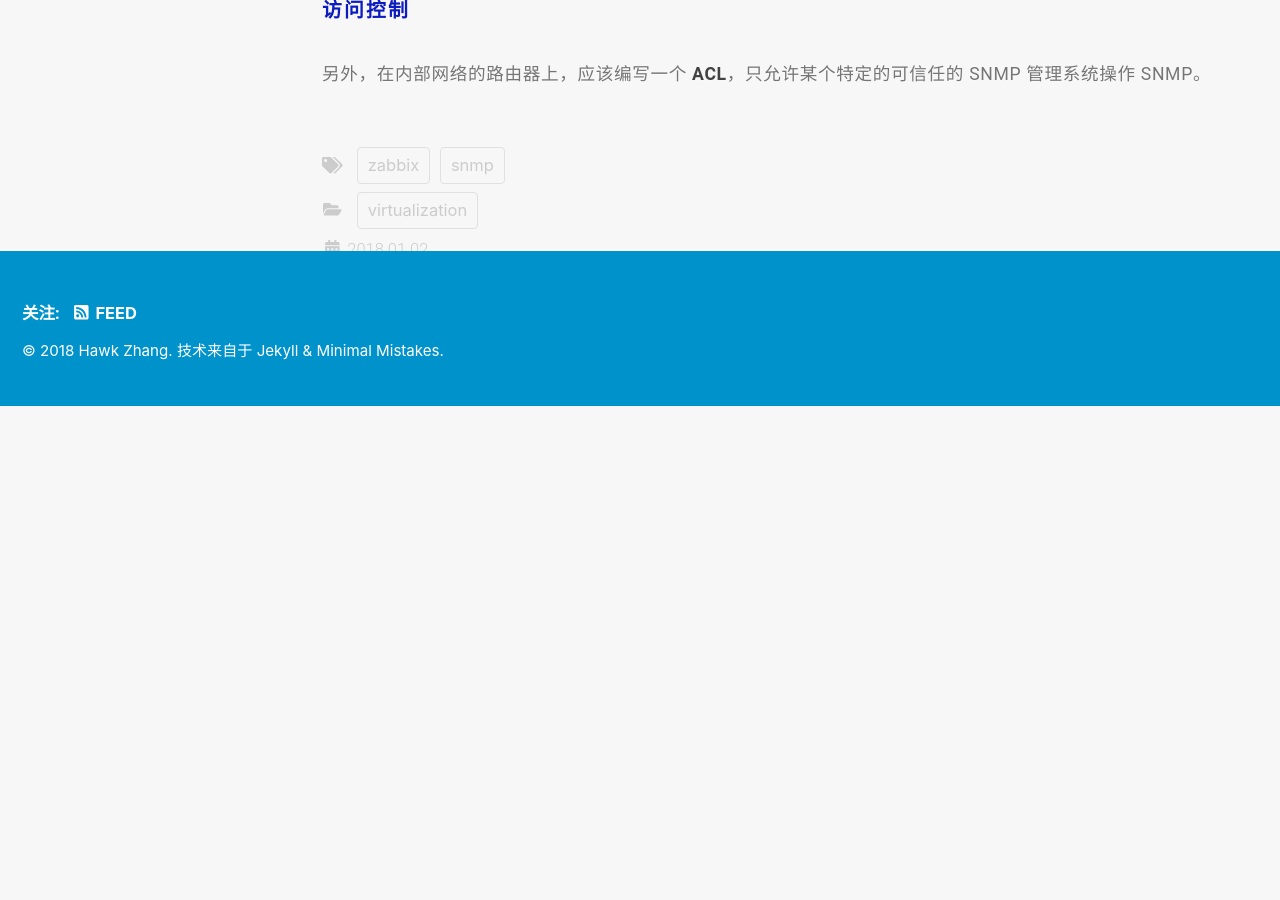
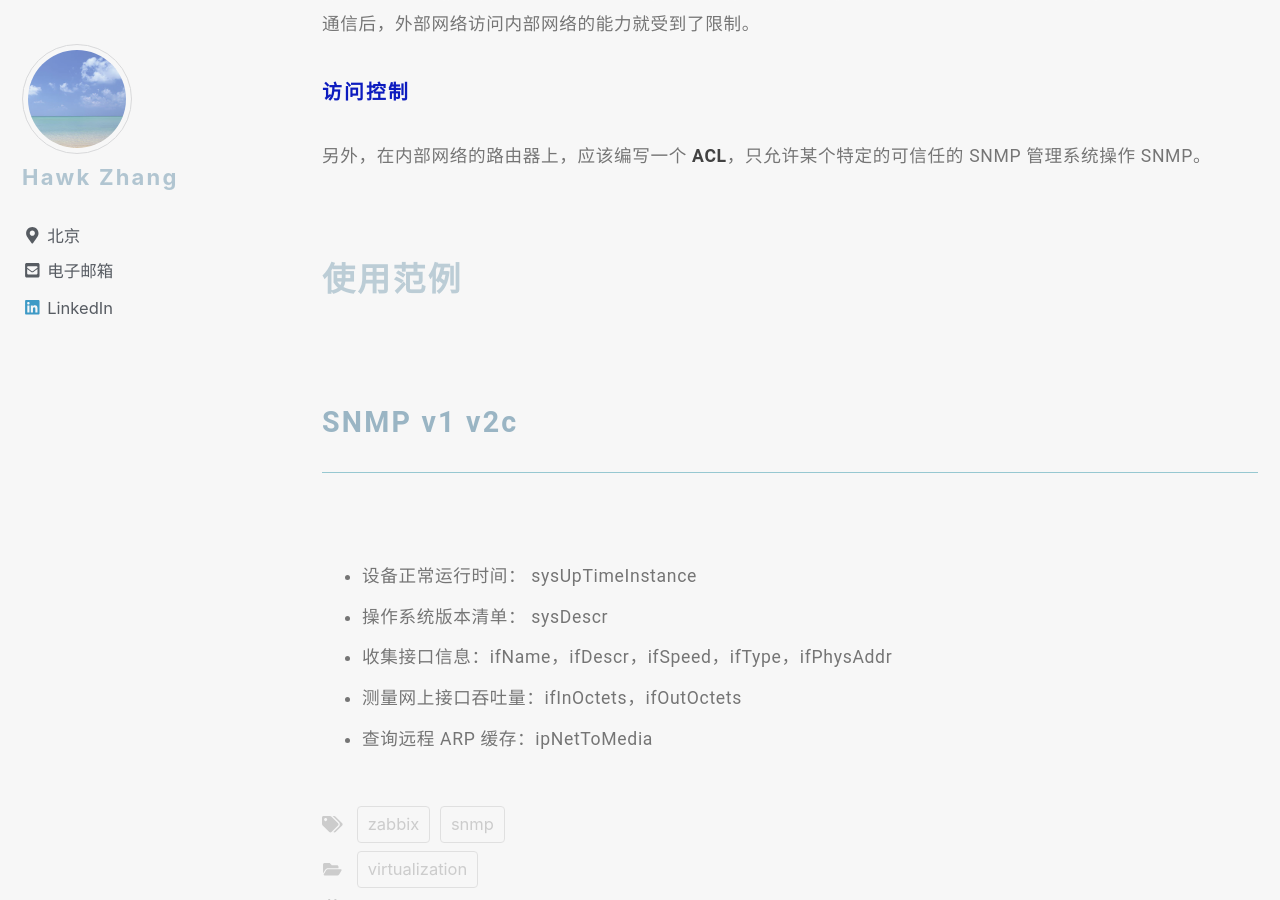
Before and after one commit to narru888/linotes_note, a Jekyll site: the page built from _posts/monitor/zabbix/2018-01-02-monitor.snmp.md, in a window 1280 px wide and 900 px high, scrolled down 9383 px. Built offline with Jekyll 4.4.1, drawn with Linux system fonts in a browser that asks for light colours; nearby versions of some CDN libraries; a script that is not in the unit is left out; before the commit the page ends 9789 px from its top, so only the background shows below that.

Commit message:
update on 2018-10-20 21:38:01 CST

```diff
--- a/_posts/monitor/zabbix/2018-01-02-monitor.snmp.md
+++ b/_posts/monitor/zabbix/2018-01-02-monitor.snmp.md
@@ -287,3 +287,42 @@ SNMP v1 指定了 5 个核心 PDU，SNMP v2 增加了 GetBulkRequest 和 InformR
 ##### 访问控制
 
 另外，在内部网络的路由器上，应该编写一个 **ACL**，只允许某个特定的可信任的 SNMP 管理系统操作 SNMP。
+
+
+
+
+
+
+
+
+
+
+
+
+
+
+
+
+
+
+
+
+
+
+
+
+
+
+
+## 使用范例
+
+
+
+
+### SNMP v1 v2c
+
+* 设备正常运行时间： sysUpTimeInstance
+* 操作系统版本清单： sysDescr
+* 收集接口信息：ifName，ifDescr，ifSpeed，ifType，ifPhysAddr
+* 测量网上接口吞吐量：ifInOctets，ifOutOctets
+* 查询远程 ARP 缓存：ipNetToMedia
```
